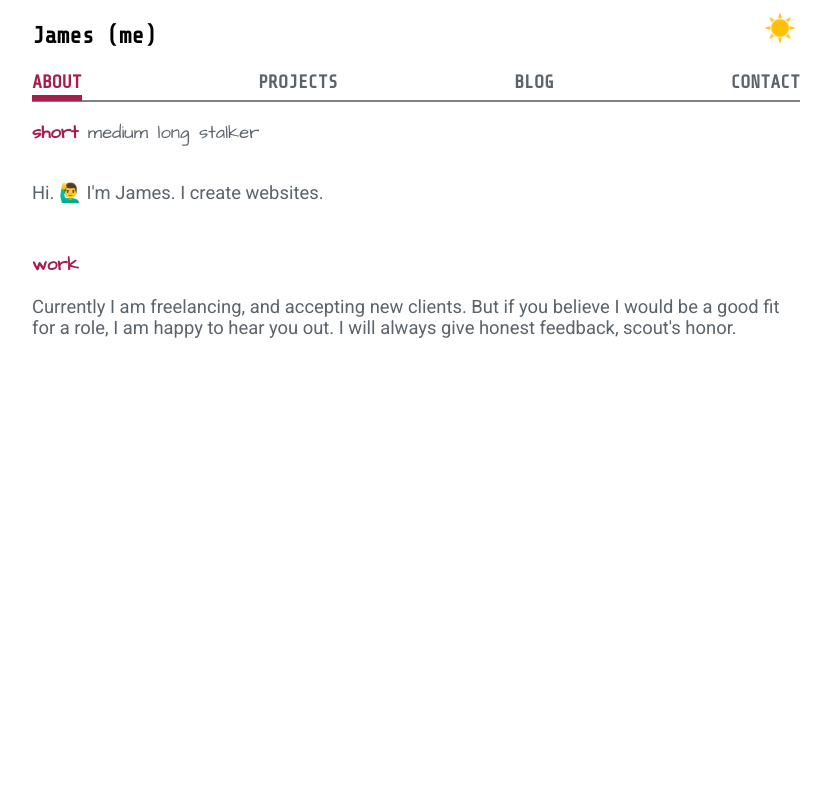
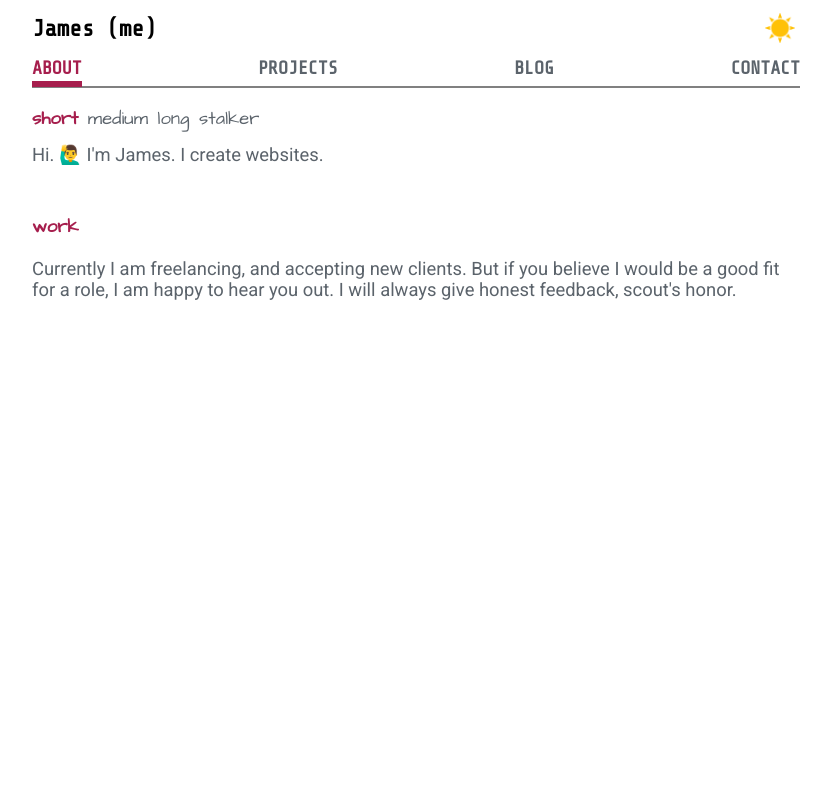
Before and after one commit to jamesncox/portfolio-v2, a React (Create React App) app: page / in a window 1280 px wide. Shown: the top 800 px of the page, without its empty margins (224-1055 px from the left). Built offline with nearby package versions, Linux system fonts and the light colour scheme.

Commit message:
Update App.css section-title, add to Work.js

```diff
--- a/src/components/about/Work.js
+++ b/src/components/about/Work.js
@@ -3,7 +3,7 @@ import React from 'react'
 export default function Work() {
     return(
         <>
-            <p style={{marginTop: "3rem"}} className="selected-bio">work</p>
+            <p style={{marginTop: "3rem"}} className="section-title">work</p>
             <p style={{height: "800px"}} className="text">
                 Currently I am freelancing, and accepting new clients. But if you
                 believe I would be a good fit for a role, I am happy to hear you out.
--- a/src/stylesheets/App.css
+++ b/src/stylesheets/App.css
@@ -88,6 +88,8 @@ body.dark {
 }
 
 .my-name {
+    margin-top: 1rem;
+    margin-bottom: 1rem;
     font-family: 'Share Tech Mono', monospace;
     font-size: 1.44rem;
     font-weight: var(--font-weight);
@@ -102,7 +104,7 @@ body.dark {
 
 /* SelectBio styles */
 .bio-menu-wrapper {
-    /* margin-top: 1.5rem; */
+    margin-bottom: -1.5rem;
     display: flex;
     /* justify-content: space-between;  */
 }
@@ -133,18 +135,21 @@ body.dark {
     transition: var(--theme-transition);
 }
 
+
+.section-title {
+    font-family: 'Architects Daughter', cursive;
+    font-size: 1.15rem;
+    font-weight: var(--bold);
+    color: var(--hightlighted-menu-color);
+    transition: var(--theme-transition);
+}
+
 /* practice scroll styles */
 .practice-scroll {
     margin-top: 1.5rem;
     height: 1000px;
     color: var(--description-color);
     font-family: 'Roboto', sans-serif;
-    transition: var(--theme-transition);
-}
-
-.section-title {
-    font-family: 'Architects Daughter', cursive;
-    color: var(--hightlighted-menu-color);
     transition: var(--theme-transition);
 }
 
```
